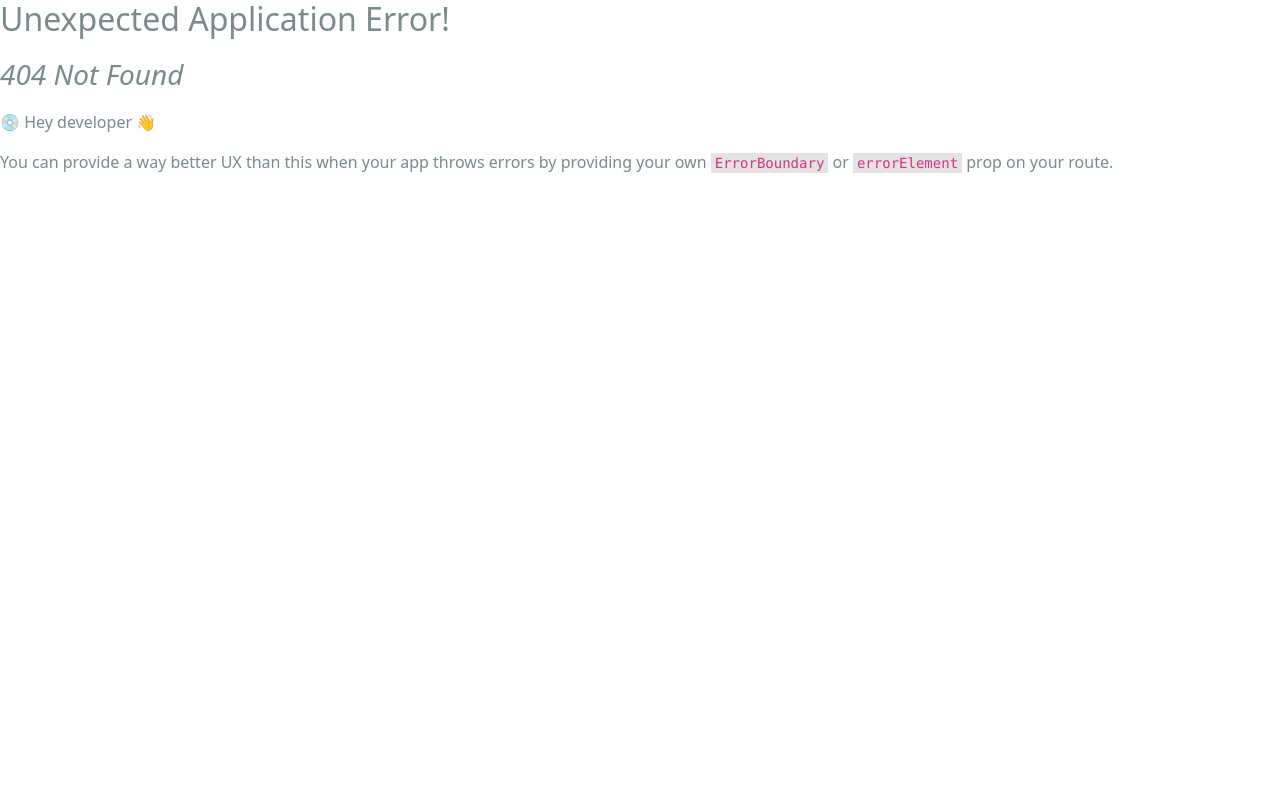
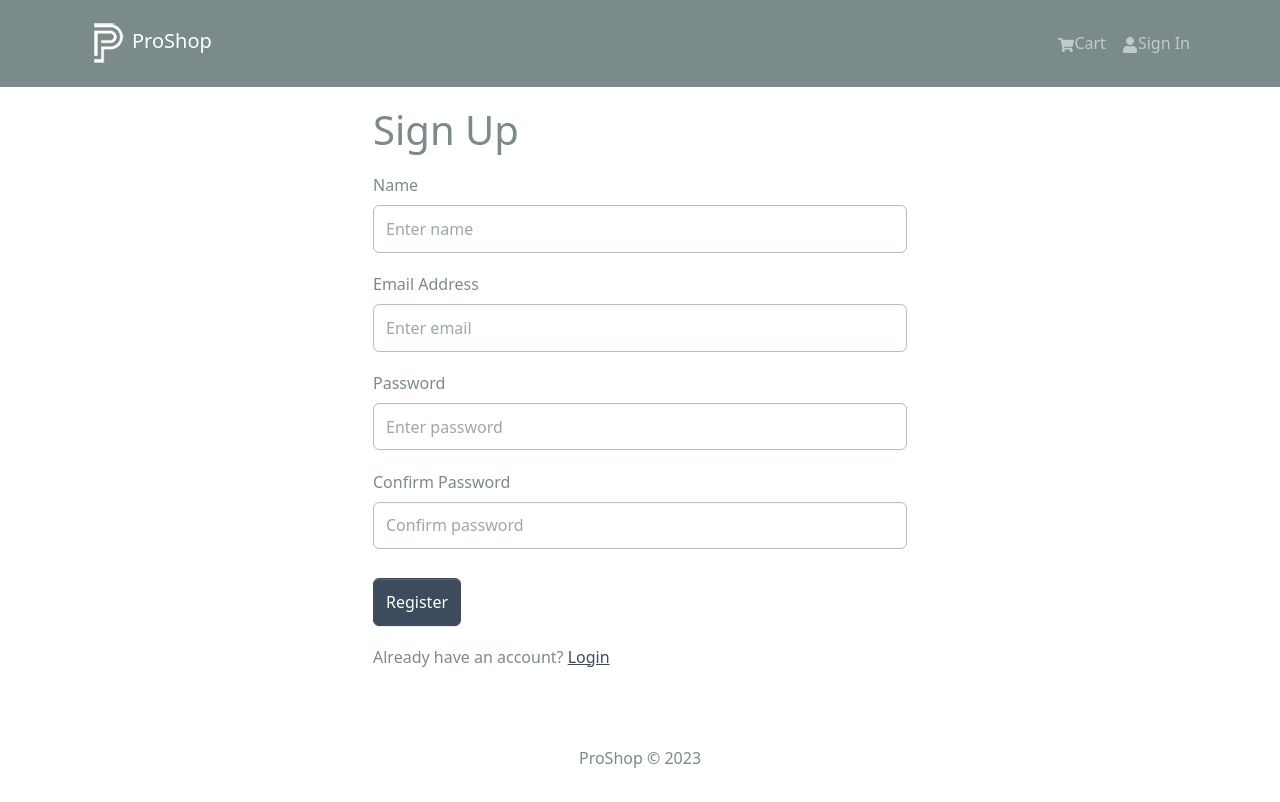
Before and after one commit to mbarisbozkurt/ProShop, a React (Create React App) app in the folder frontend/: page /register in a window 1280 px wide. Before the commit this address had no page. Shown: the top 802 px of the page. Built offline with nearby package versions, Linux system fonts and the light colour scheme.

Commit message:
authentication done

```diff
--- a/frontend/package.json
+++ b/frontend/package.json
@@ -18,6 +18,7 @@
     "react-router-bootstrap": "^0.26.2",
     "react-router-dom": "^6.14.1",
     "react-scripts": "5.0.1",
+    "react-toastify": "^9.1.3",
     "web-vitals": "^2.1.4"
   },
   "scripts": {
--- a/frontend/src/App.js
+++ b/frontend/src/App.js
@@ -1,6 +1,8 @@
 import React from 'react'
 import {Container} from "react-bootstrap";
 import {Outlet} from "react-router-dom" /*to be able to use router*/
+import {ToastContainer} from "react-toastify";
+import "react-toastify/dist/ReactToastify.css";
 import Header from './components/Header';
 import Footer from "./components/Footer"
 
@@ -14,6 +16,7 @@ const App = () => {
           </Container>
         </main>
       <Footer/>
+      <ToastContainer/> {/*Doesnt matter where it is rendered*/}
     </>
   )
 }
--- a/frontend/src/components/Header.js
+++ b/frontend/src/components/Header.js
@@ -1,13 +1,40 @@
 import React from 'react'
-import {Badge, Navbar, Nav, Container} from "react-bootstrap";
+import {Badge, Navbar, Nav, Container, NavDropdown} from "react-bootstrap";
 import {FaShoppingCart, FaUser} from "react-icons/fa"
 import logo from "../assets/logo.png"
 import {LinkContainer} from "react-router-bootstrap"
-import {useSelector} from "react-redux";
+import { useNavigate } from 'react-router-dom';
+
+import {useLogoutMutation} from '../slices/usersApiSlice'; //for backend
+import {logout} from '../slices/authSlice'; //for frontend
+import {useDispatch, useSelector} from "react-redux"; //for frontend
 
 const Header = () => {
 
+  const dispatch = useDispatch();
+  const navigate = useNavigate();
+
   const quantity = useSelector((state) => state.cart.cartItems.reduce((total, item) => total + item.qty, 0)); //total += item.qty (total is initially 0)
+
+  const userInfo = useSelector((state) => state.auth.userInfo); //from frontend
+  const [logoutBackendApiCall] = useLogoutMutation(); //from backend
+
+  const logoutHandler = async() => {
+   try {
+      //get the response from the backend
+      //make a post request to: http://localhost:5000/api/users/logout in the userController
+      await logoutBackendApiCall().unwrap();
+
+      //set the response to frontend(local storage)
+      dispatch(logout());
+
+      //navigate
+      navigate("/login");
+
+   } catch (error) {
+      console.log(error);
+   }
+  }
 
   return (
     <header>
@@ -30,11 +57,22 @@ const Header = () => {
                         </Badge>
                      </Nav.Link>
                   </LinkContainer>
-                  <LinkContainer to="login">
+
+                  {userInfo ?
+                  (<NavDropdown title={userInfo.name} id="username">
+                        <LinkContainer to="/profile">
+                           <NavDropdown.Item>Profile</NavDropdown.Item>
+                        </LinkContainer>
+                        <LinkContainer to="/logout">
+                           <NavDropdown.Item onClick={logoutHandler}>Logout</NavDropdown.Item>
+                        </LinkContainer>
+                  </NavDropdown>)
+                  :
+                  (<LinkContainer to="login">
                      <Nav.Link>
                         <FaUser/>Sign In
                      </Nav.Link>
-                  </LinkContainer>
+                  </LinkContainer>)}
                </Nav>
             </Navbar.Collapse>
          </Container>
--- a/frontend/src/index.js
+++ b/frontend/src/index.js
@@ -17,6 +17,7 @@ import HomeScreen from './screens/HomeScreen';
 import ProductScreen from './screens/ProductScreen';
 import CartScreen from './screens/CartScreen';
 import LoginScreen from './screens/LoginScreen';
+import RegisterScreen from './screens/RegisterScreen';
 
 const router = createBrowserRouter(
   createRoutesFromElements(
@@ -25,6 +26,7 @@ const router = createBrowserRouter(
       <Route path='/product/:id' element={<ProductScreen/>}/>
       <Route path='/cart' element={<CartScreen/>}/>
       <Route path='/login' element={<LoginScreen/>}/>
+      <Route path='/register' element={<RegisterScreen/>}/>
     </Route>
   )
 )
--- a/frontend/src/screens/LoginScreen.js
+++ b/frontend/src/screens/LoginScreen.js
@@ -1,17 +1,54 @@
 import React from 'react'
-import {useState} from "react";
-import {Link} from "react-router-dom";
+import {useState, useEffect} from "react";
+import {Link, useLocation, useNavigate} from "react-router-dom";
+import Loader from '../components/Loader';
 import FormContainer from '../components/FormContainer';
-import { Form, Button, Row, Col } from 'react-bootstrap';
+import {Form, Button, Row, Col} from 'react-bootstrap';
+import {toast} from "react-toastify";
+
+import { useLoginMutation } from '../slices/usersApiSlice'; //for backend
+import { setCredentials } from '../slices/authSlice'; //for frontend
+import { useSelector, useDispatch } from 'react-redux'; //for frontend
 
 const LoginScreen = () => {
+
+  const dispatch = useDispatch();
+  const navigate = useNavigate();
 
   const [email, setEmail] = useState("");
   const [password, setPassword] = useState("");
 
-  const submitHandler = (event) =>{
+  const [login, {isLoading}] = useLoginMutation(); //from backend: to be able to make a post request to the backend
+  const userInfo = useSelector((state) => state.auth.userInfo) //from frontend //state.name.initialState
+
+  //redirect to /shipping or home page
+  const {search} = useLocation();
+  const sp = new URLSearchParams(search);
+  const redirect = sp.get("redirect") || "/"; //get whatever the value after "redirect" e.g: http://localhost:3000/login?redirect=/shipping => shipping
+
+  //whenever userInfo or redirect changed navigate him/her to /shipping or "/" (home page)
+  useEffect(()=> {
+    if(userInfo){
+      navigate(redirect);
+    }
+  }, [userInfo, navigate, redirect])
+
+  const submitHandler = async(event) => {
     event.preventDefault();
-    console.log("submit");
+
+    try {
+      //get the response from the backend, use login() which comes from useLoginMutation() and takes a parameter (updated with useState)
+      //make a post request to: http://localhost:5000/api/users/auth in the userController and get the response
+      const res = await login({email, password}).unwrap();
+
+      //update frontend
+      dispatch(setCredentials({...res}));
+
+      //navigate the value after "redirect"
+      navigate(redirect);
+    } catch (error) {
+      toast.error(error?.data?.message || error?.error);
+    }
   }
 
   return (
@@ -28,12 +65,13 @@ const LoginScreen = () => {
             <Form.Control type="password" placeholder="Enter password" value={password} onChange={(e) => setPassword(e.target.value)}/> {/*input*/}
           </Form.Group>
 
-          <Button type="submit" variant="primary" className="mt-2">Sign In</Button> {/*mt-2 margin top 2*/}
+          <Button type="submit" variant="primary" className="mt-2" disabled={isLoading}>Sign In</Button> {/*mt-2 margin top 2*/}
+          {isLoading && <Loader/>}
       </Form>
 
       <Row className="py-3">
         <Col>
-          New Customer? <Link to="/register">Register</Link>
+          New Customer?{" "}<Link to={redirect ? `/register?redirect=${redirect}` : "/register"}> Register</Link>
         </Col>
       </Row>
     </FormContainer>
--- /dev/null
+++ b/frontend/src/screens/RegisterScreen.js
@@ -0,0 +1,98 @@
+import React from 'react'
+import {useState, useEffect} from "react";
+import {Link, useLocation, useNavigate} from "react-router-dom";
+import Loader from '../components/Loader';
+import FormContainer from '../components/FormContainer';
+import {Form, Button, Row, Col} from 'react-bootstrap';
+import {toast} from "react-toastify";
+
+import { useRegisterMutation } from '../slices/usersApiSlice'; //for backend
+import { setCredentials } from '../slices/authSlice'; //for frontend
+import { useSelector, useDispatch } from 'react-redux'; //for frontend
+
+const RegisterScreen = () => {
+
+  const dispatch = useDispatch();
+  const navigate = useNavigate();
+
+  const [name, setName] = useState("");
+  const [email, setEmail] = useState("");
+  const [password, setPassword] = useState("");
+  const [confirmPassword, setConfirmPassword] = useState("");
+
+  const [register, {isLoading}] = useRegisterMutation(); //from backend: to be able to make a post request to the backend
+  const userInfo = useSelector((state) => state.auth.userInfo) //from frontend //state.name.initialState
+
+  //redirect to /shipping or home page
+  const {search} = useLocation();
+  const sp = new URLSearchParams(search);
+  const redirect = sp.get("redirect") || "/"; //get whatever the value after "redirect" e.g: http://localhost:3000/login?redirect=/shipping
+
+  //whenever userInfo or redirect changed, if there is a user navigate him/her to /shipping or "/" (home page)
+  useEffect(()=> {
+    if(userInfo){
+      navigate(redirect);
+    }
+  }, [userInfo, navigate, redirect])
+
+
+  const submitHandler = async(event) => {
+    event.preventDefault();
+    if(password !== confirmPassword){
+      toast.error("Password does not match!");
+      return;
+    }else{
+      try {
+        //get the response from the backend, use register() which comes from useRegisterMutation() and takes a parameter (updated with useState)
+        //make a post request to: http://localhost:5000/api/users in the userController and get the response
+        const res = await register({name, email, password}).unwrap();
+        //update frontend
+        dispatch(setCredentials({...res}));
+        //navigate
+        navigate(redirect); //redirect'den sonra "/" olduğu için homepage'e yönlendir
+      } catch (error) {
+        toast.error(error?.data?.message || error?.error);
+      }
+    }
+  }
+
+  return (
+    <FormContainer>
+      <h1>Sign Up</h1>
+      <Form onSubmit={submitHandler}>
+          <Form.Group controlId="name" className="my-3"> {/*margin y axis 3 (medium space)*/}
+            <Form.Label>Name</Form.Label>
+            <Form.Control type="text" placeholder="Enter name" value={name} onChange={(e) => setName(e.target.value)}/> {/*input*/}
+          </Form.Group>
+
+
+          <Form.Group controlId="email" className="my-3"> {/*margin y axis 3 (medium space)*/}
+            <Form.Label>Email Address</Form.Label>
+            <Form.Control type="email" placeholder="Enter email" value={email} onChange={(e) => setEmail(e.target.value)}/> {/*input*/}
+          </Form.Group>
+
+          <Form.Group controlId="password" className="my-3">
+            <Form.Label>Password</Form.Label>
+            <Form.Control type="password" placeholder="Enter password" value={password} onChange={(e) => setPassword(e.target.value)}/> {/*input*/}
+          </Form.Group>
+
+          <Form.Group controlId="confirmPassword" className="my-3">
+            <Form.Label>Confirm Password</Form.Label>
+            <Form.Control type="password" placeholder="Confirm password" value={confirmPassword} onChange={(e) => setConfirmPassword(e.target.value)}/> {/*input*/}
+          </Form.Group>
+
+
+          <Button type="submit" variant="primary" className="mt-2" disabled={isLoading}>Register</Button> {/*mt-2 margin top 2*/}
+          {isLoading && <Loader/>}
+      </Form>
+
+      <Row className="py-3">
+        <Col>
+          Already have an account? {" "} <Link to={redirect ? `/login?redirect=${redirect}` : "/login"}> Login</Link>
+        </Col>
+      </Row>
+    </FormContainer>
+  )
+}
+
+export default RegisterScreen;
--- a/frontend/src/slices/authSlice.js
+++ b/frontend/src/slices/authSlice.js
@@ -8,12 +8,17 @@ const authSlice = createSlice({
   name : "auth",
   initialState,
   reducers: {
-    setCredentials: (state, action) => {
+    setCredentials: (state, action) => { //login or register
       state.userInfo = action.payload;
       localStorage.setItem("userInfo", JSON.stringify(action.payload));
+    },
+
+    logout: (state, action) => {
+      state.userInfo = null;
+      localStorage.removeItem("userInfo");
     }
   }
 })
 
-export const {setCredentials} = authSlice.actions;
+export const {setCredentials, logout} = authSlice.actions;
 export default authSlice.reducer;
--- a/frontend/src/slices/usersApiSlice.js
+++ b/frontend/src/slices/usersApiSlice.js
@@ -1,17 +1,32 @@
 import {USERS_URL} from "../constants";
 import {apiSlice} from "./apiSlice"
 
-//for backend: make a post request to: http://localhost:5000/api/users/auth
+//for interacting with backend: make a post request to: http://localhost:5000/api/users/auth
 export const usersApiSlice = apiSlice.injectEndpoints({ //add endpoints to http://localhost:5000
   endpoints: (builder) => ({
-    login: builder.mutation({  //mutation for post request
+    login: builder.mutation({ //mutation for post request
       query: (data) => ({ //data: email and password
-        url: USERS_URL/auth, //http://localhost:5000/api/users/auth
+        url: `${USERS_URL}/auth`, //make a post request to: http://localhost:5000/api/users/auth
+        method: "POST",
+        body: data, //taken in the authUser() function in the userController: const {email, password} = req.body;
+      }),
+    }),
+
+    register: builder.mutation({
+      query: (data) => ({
+        url: `${USERS_URL}`, //make a post request to: http://localhost:5000/api/users
         method: "POST",
         body: data,
+      }),
+    }),
+
+    logout: builder.mutation({  //called as: const [logoutBackendApiCall] = useLogoutMutation(); //from backend
+      query: () => ({
+        url: `${USERS_URL}/logout`, //make a post request to: http://localhost:5000/api/users/logout in the userController
+        method: "POST",
       }),
     }),
   }),
 });
 
-export const {useLoginMutation} = usersApiSlice;
+export const {useLoginMutation, useLogoutMutation, useRegisterMutation} = usersApiSlice;
```
Also changed, not shown: 2 other files (tests, documents, lock files or other folders). Lines whose indentation alone changed are shown as unchanged.
